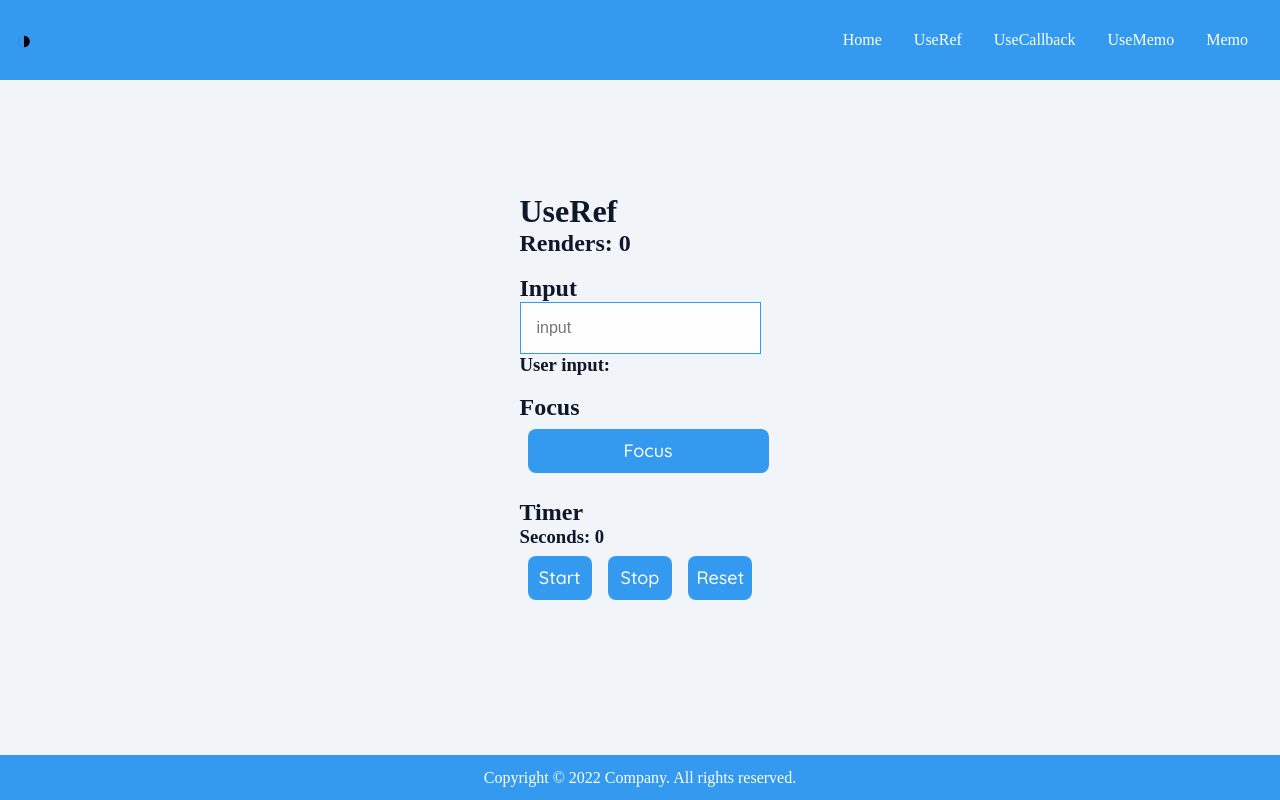
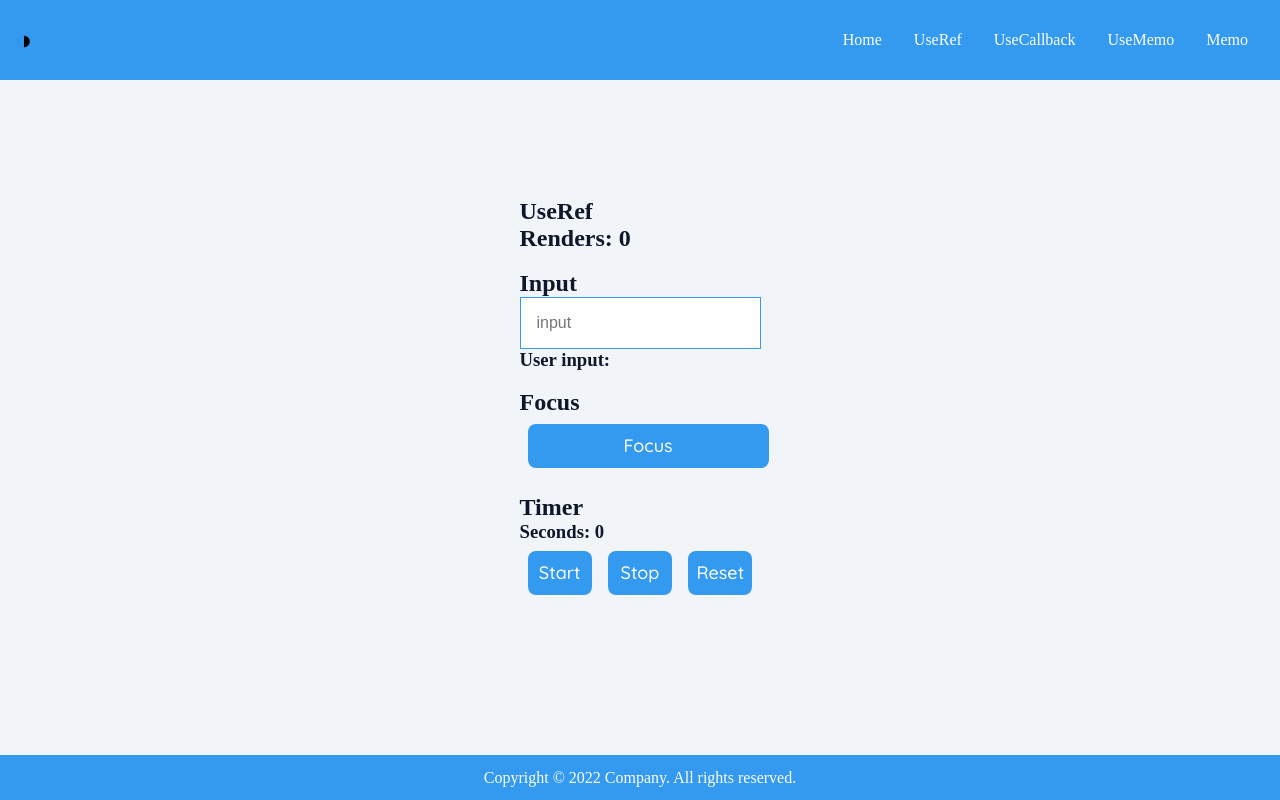
Before and after one commit to wei30172/React-Hooks, a React (Create React App) app: page /useRef in a window 1280 px wide. Built offline with nearby package versions, Linux system fonts and the light colour scheme.

Commit message:
update pages

```diff
--- a/src/pages/Home/Home.jsx
+++ b/src/pages/Home/Home.jsx
@@ -2,7 +2,7 @@ import React from "react";
 import "./Home.scss";
 
 const Home = () => {
-  return <div className="page-flex">React Hooks</div>;
+  return <main className="page-flex">React Hooks</main>;
 };
 
 export default Home;
--- a/src/pages/Memo/Memo.jsx
+++ b/src/pages/Memo/Memo.jsx
@@ -1,7 +1,7 @@
 import React from "react";
 
 const Memo = () => {
-  return <div className="page-flex">To be continued...</div>;
+  return <main className="page-flex">To be continued...</main>;
 };
 
 export default Memo;
--- a/src/pages/UseMemo/UseMemo.jsx
+++ b/src/pages/UseMemo/UseMemo.jsx
@@ -1,7 +1,7 @@
 import React from "react";
 
 const UseMemo = () => {
-  return <div className="page-flex">To be continued...</div>;
+  return <main className="page-flex">To be continued...</main>;
 };
 
 export default UseMemo;
--- a/src/pages/UseRef/UseRef.jsx
+++ b/src/pages/UseRef/UseRef.jsx
@@ -71,8 +71,8 @@ const UseRef = () => {
   // },[])
 
   return (
-    <div className="page-flex">
-      <div>
+    <main className="page-flex">
+      <section>
         <h1>UseRef</h1>
         <h2>Renders: {renderCounts.current}</h2>
         <br />
@@ -108,8 +108,8 @@ const UseRef = () => {
             Reset
           </button>
         </section>
-      </div>
-    </div>
+      </section>
+    </main>
   );
 };
 
```
